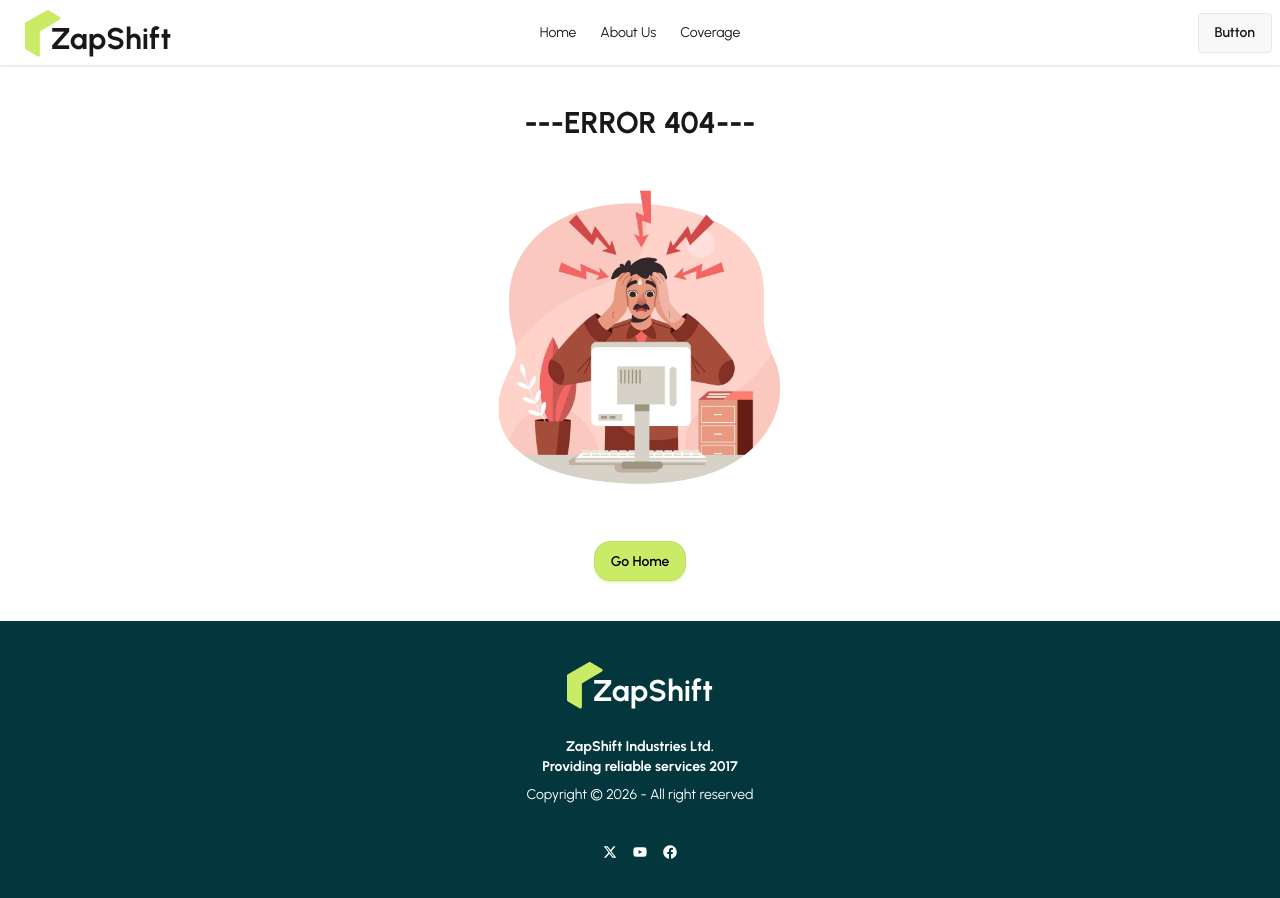
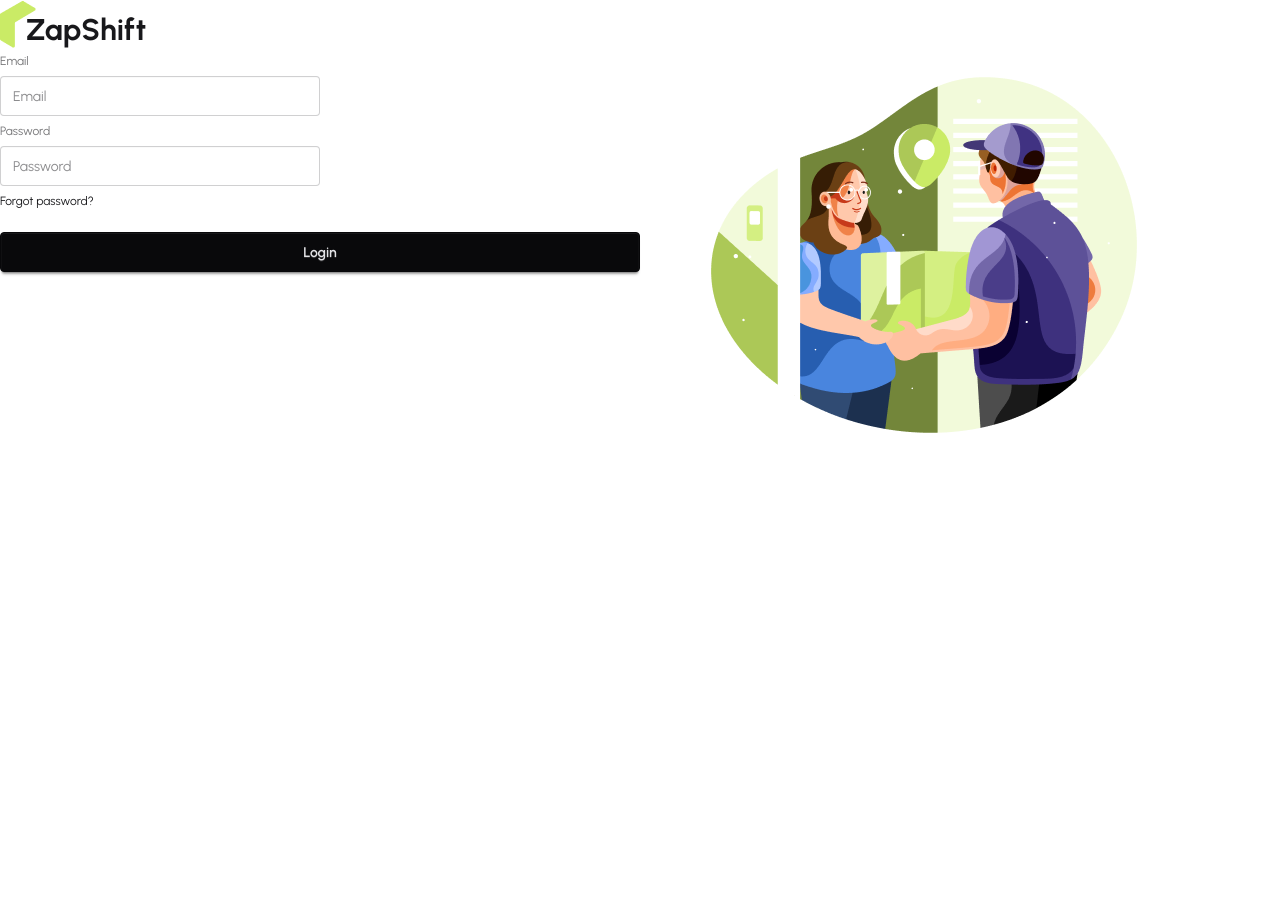
Before and after one commit to rafsanrad/zap-shift-client, a React (Vite) app: page /register in a window 1280 px wide. Before the commit this address had no page. After the commit the page ends 800 px from the top, so only its background shows below. Built offline with nearby package versions, Linux system fonts and the light colour scheme.

Commit message:
added firebase and env file

```diff
--- a/package.json
+++ b/package.json
@@ -12,10 +12,12 @@
   "dependencies": {
     "@tailwindcss/vite": "^4.1.18",
     "daisyui": "^5.5.18",
+    "firebase": "^12.9.0",
     "leaflet": "^1.9.4",
     "lucide-react": "^0.563.0",
     "react": "^19.2.0",
     "react-dom": "^19.2.0",
+    "react-hook-form": "^7.71.1",
     "react-icons": "^5.5.0",
     "react-leaflet": "^5.0.0-rc.2",
     "react-responsive-carousel": "^3.2.23",
--- /dev/null
+++ b/src/firebase/firebase.init.js
@@ -0,0 +1,20 @@
+// Import the functions you need from the SDKs you need
+import { initializeApp } from "firebase/app";
+import { getAuth } from "firebase/auth";
+// TODO: Add SDKs for Firebase products that you want to use
+// https://firebase.google.com/docs/web/setup#available-libraries
+
+// Your web app's Firebase configuration
+const firebaseConfig = {
+  apiKey: import.meta.env.VITE_apiKey,
+  authDomain: import.meta.env.VITE_authDomain,
+  projectId: import.meta.env.VITE_projectId,
+  storageBucket: import.meta.env.VITE_storageBucket,
+  messagingSenderId: import.meta.env.VITE_messagingSenderId,
+  appId: import.meta.env.VITE_appId,
+};
+
+// Initialize Firebase
+const app = initializeApp(firebaseConfig);
+// Initialize Firebase Authentication and get a reference to the service
+export const auth = getAuth(app);
--- /dev/null
+++ b/src/layouts/AuthLayout.jsx
@@ -0,0 +1,22 @@
+import React from 'react';
+import Logo from '../components/Logo/Logo';
+import { Outlet } from 'react-router';
+import authImage from "../assets/authImage.png"
+
+const AuthLayout = () => {
+    return (
+        <div className='max-w-7xl mx-auto'>
+            <Logo></Logo>
+            <div className='flex'>
+                <div className='flex-1'>
+                    <Outlet></Outlet>
+                </div>
+                <div className='flex-1'>
+                    <img src={authImage} alt="" />
+                </div>
+            </div>
+        </div>
+    );
+};
+
+export default AuthLayout;
--- /dev/null
+++ b/src/pages/Auth/Login/Login.jsx
@@ -0,0 +1,11 @@
+import React from 'react';
+
+const Login = () => {
+    return (
+        <div>
+
+        </div>
+    );
+};
+
+export default Login;
--- /dev/null
+++ b/src/pages/Auth/Register/Register.jsx
@@ -0,0 +1,64 @@
+import React from "react";
+import { useForm } from "react-hook-form";
+
+const Register = () => {
+  const {
+    register,
+    handleSubmit,
+    formState: { errors },
+  } = useForm();
+
+  const handleRegistration = (data) => {
+    console.log("after register", data);
+  };
+  return (
+    <div>
+      <form onSubmit={handleSubmit(handleRegistration)}>
+        <fieldset className="fieldset">
+          <label className="label">Email</label>
+          <input
+            type="email"
+            {...register("email", { required: true })}
+            className="input"
+            placeholder="Email"
+          />
+          {errors.email?.type === "required" && (
+            <p className="text-red-500">Email is required</p>
+          )}
+
+          {/* password  */}
+          <label className="label">Password</label>
+          <input
+            type="password"
+            {...register("password", {
+              required: true,
+              minLength: 6,
+              pattern:
+                /^(?=.*[a-z])(?=.*[A-Z])(?=.*\d)(?=.*[@$!%*?&#^()\-_=+{}[\]|\\:;"'<>,./]).{6,}$/,
+            })}
+            className="input"
+            placeholder="Password"
+          />
+          {errors.password?.type === "required" && (
+            <p className="text-red-500">Password is required</p>
+          )}
+          {errors.password?.type === "minLength" && (
+            <p className="text-red-500">
+              Password must be 6 characters or longer.
+            </p>
+          )}
+          {
+            errors.password?.type==="pattern" && <p>password must have atleast one uppercase,one lowercase,one number and one special character.</p>
+          }
+
+          <div>
+            <a className="link link-hover">Forgot password?</a>
+          </div>
+          <button className="btn btn-neutral mt-4">Login</button>
+        </fieldset>
+      </form>
+    </div>
+  );
+};
+
+export default Register;
--- a/src/routes/router.jsx
+++ b/src/routes/router.jsx
@@ -4,6 +4,9 @@
 import Coverage from "../pages/Coverage/Coverage";
 import ErrorPage from "../pages/Error/ErrorPage";
 import AboutUs from "../pages/About/AboutUs";
+import AuthLayout from "../layouts/AuthLayout";
+import Login from "../pages/Auth/Login/Login";
+import Register from "../pages/Auth/Register/Register";
 
 export const router = createBrowserRouter([
   {
@@ -26,6 +29,20 @@
     ],
   },
   {
+    path:'/',
+    Component:AuthLayout,
+    children:[
+      {
+        path:'login',
+        Component:Login
+      },
+      {
+        path:'register',
+        Component:Register
+      }
+    ]
+  },
+  {
     path: "*",
     Component: ErrorPage,
   },
```
Also changed, not shown: 2 other files (tests, documents, lock files or other folders).
